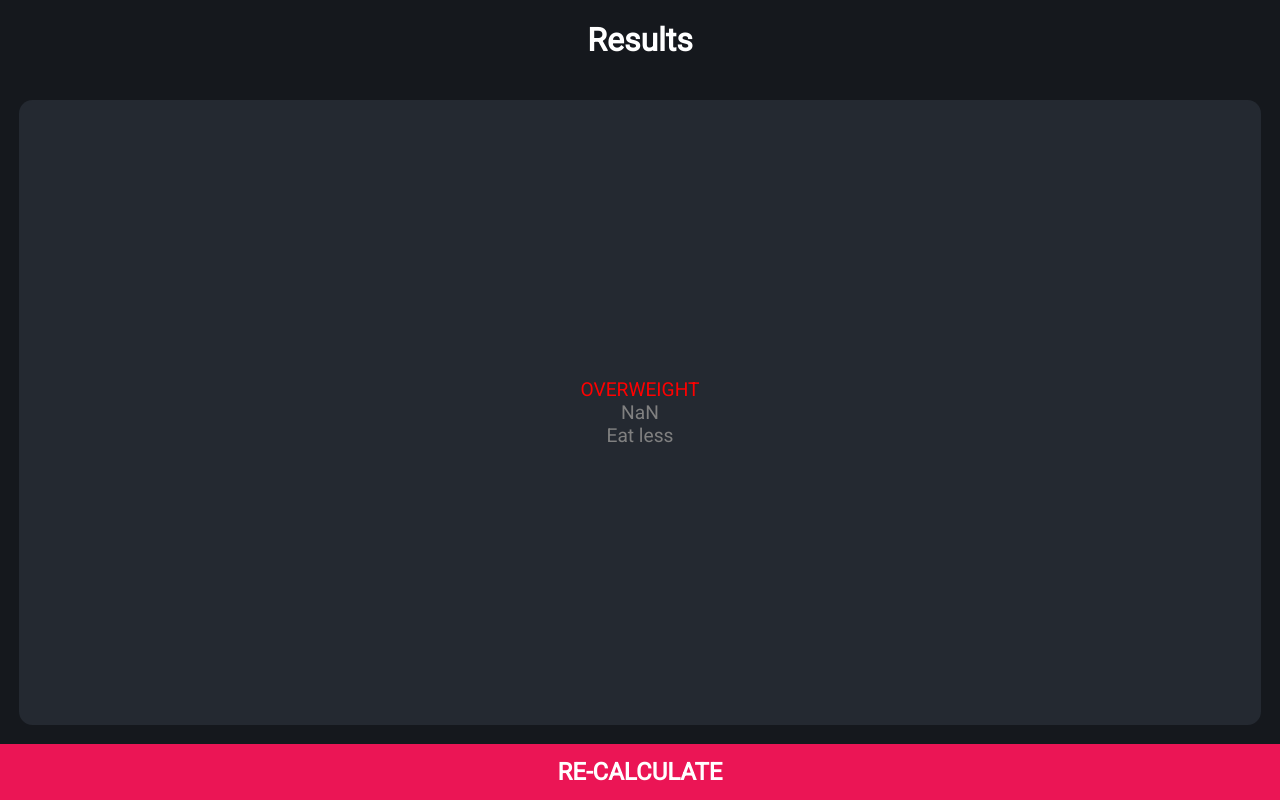
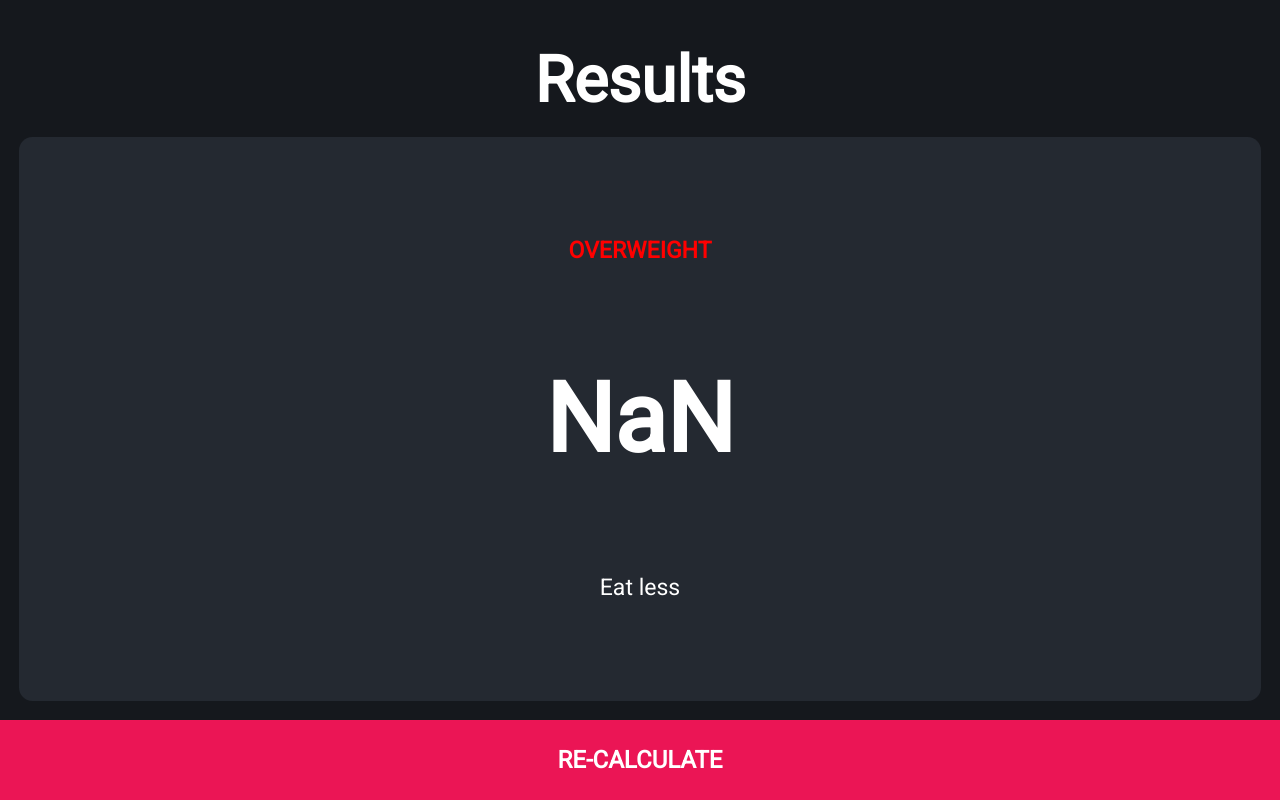
Before and after one commit to haid0109/haid0109.github.io, a React (Create React App) app: page /results in a window 1280 px wide. Built offline with nearby package versions, Linux system fonts and the light colour scheme.

Commit message:
added styling to results page

```diff
--- /dev/null
+++ b/src/Results.css
@@ -0,0 +1,28 @@
+.title {
+  font-size: 4em;
+  margin-bottom: 0;
+}
+
+.calculate-button {
+  height: 10%;
+}
+
+.container {
+  justify-content: space-evenly;
+}
+
+.status-text {
+  font-size: 1.2em;
+  font-weight: 600;
+}
+
+.bmi {
+  color: white;
+  font-size: 5em;
+  font-weight: 600;
+}
+
+.text {
+  color: white;
+  font-size: 1.2em;
+}
--- a/src/Results.js
+++ b/src/Results.js
@@ -1,3 +1,5 @@
+import './BMICalculator.css';
+import './Results.css';
 import { useSearchParams, Link } from 'react-router-dom';
 
 function Results() {
```
